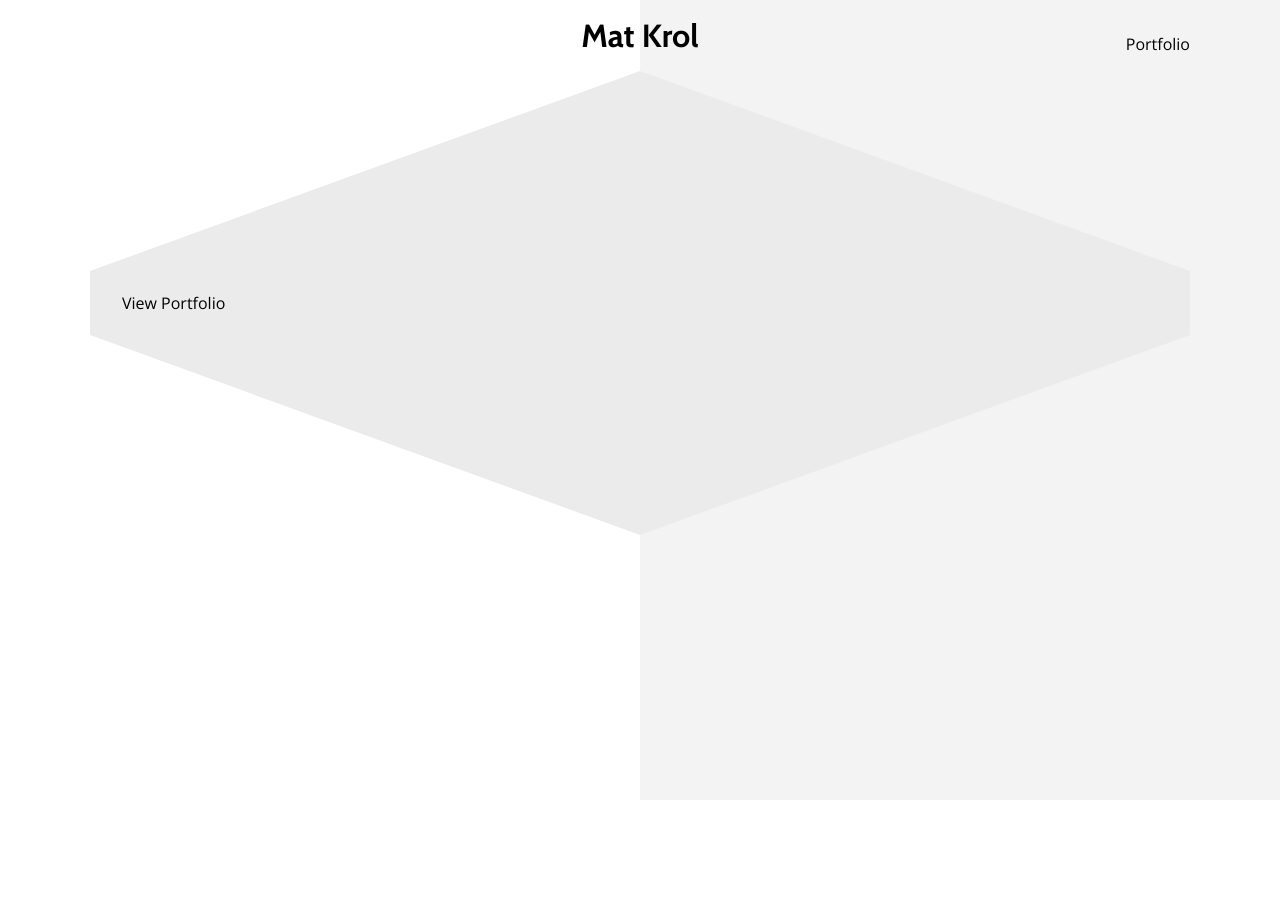
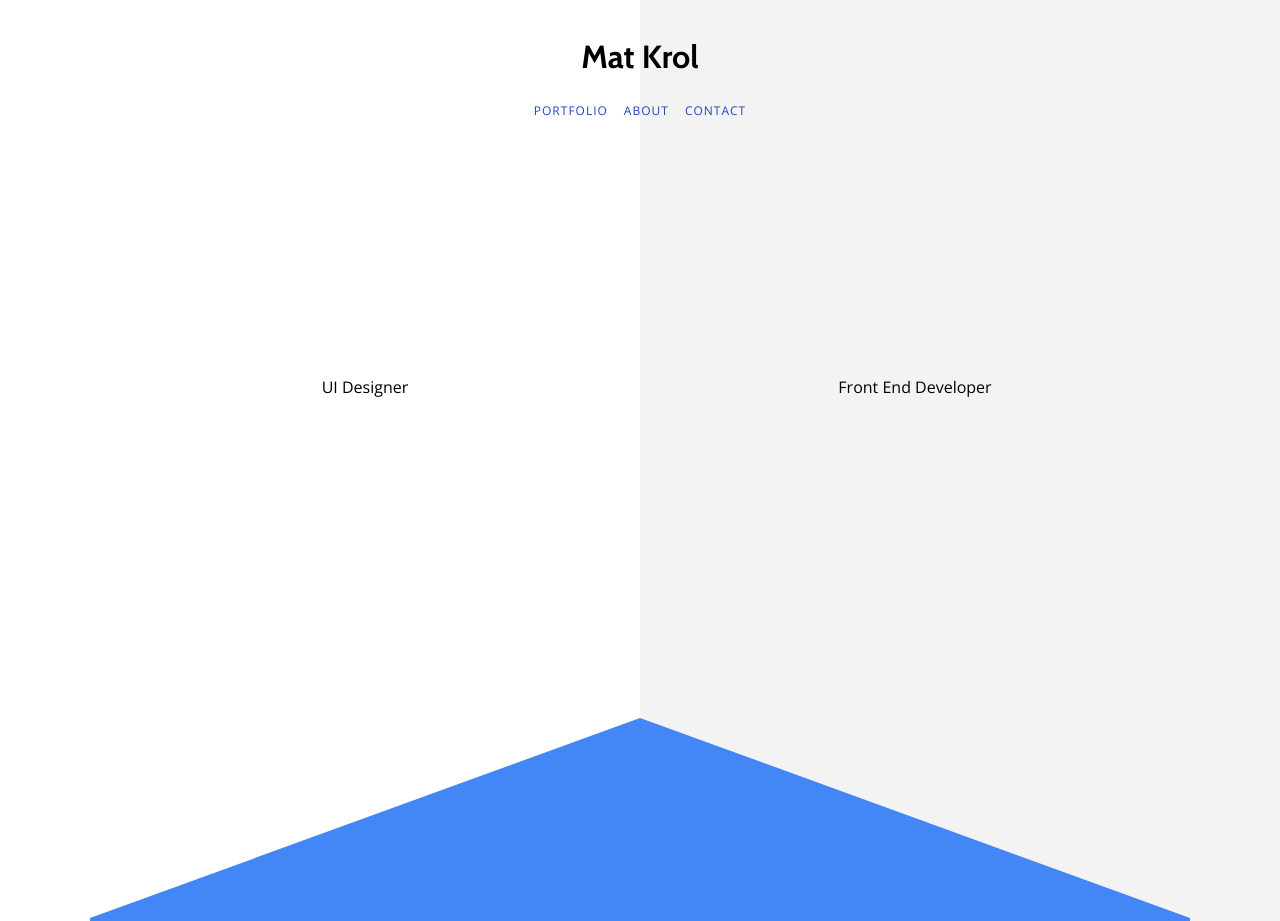
Before and after one commit to mat-krol/portfolio, a Gatsby site: page / in a window 1280 px wide. Shown: the top 921 px of the page. Before the commit the page ends 800 px from the top, so only its background shows below. Built offline with nearby package versions, Linux system fonts and the light colour scheme; Gatsby itself is replaced by a stand-in of ours.

Commit message:
initial setup

```diff
--- /dev/null
+++ b/src/components/block/banner/BlockBanner.js
@@ -0,0 +1,13 @@
+import React from 'react'
+import classes from './BlockBanner.module.css'
+
+function BlockBanner(props) {
+  return (
+    <div className={classes.BlockBanner}>
+      <div>UI Designer</div>
+      <div>Front End Developer</div>
+    </div>
+  )
+}
+
+export default BlockBanner
--- /dev/null
+++ b/src/components/block/banner/BlockBanner.module.css
@@ -0,0 +1,7 @@
+.BlockBanner {
+  max-width: 1100px;
+  margin: 15rem auto 20rem;
+  display: grid;
+  grid-template-columns: 1fr 1fr;
+  text-align: center;
+}
--- a/src/components/block/header/BlockHeader.js
+++ b/src/components/block/header/BlockHeader.js
@@ -7,7 +7,11 @@ function BlockHeader(props) {
       <div className={classes.BlockHeader}>
         <span></span>
         <h1 style={{ justifySelf: "center" }}>Mat Krol</h1>
-        <a href="#portfolio" style={{ justifySelf: "end" }}>Portfolio</a>
+        <div className={classes.BlockHeaderNav}>
+          <a href="#portfolio">Portfolio</a>
+          <a href="#portfolio">About</a>
+          <a href="#portfolio">Contact</a>
+        </div>
       </div>
     </div>
   )
--- a/src/components/block/header/BlockHeader.module.css
+++ b/src/components/block/header/BlockHeader.module.css
@@ -6,20 +6,25 @@
 }
 
 .BlockHeader {
-  display: grid;
-  grid-template-columns: 1fr 1fr 1fr;
+  display: flex;
+  flex-direction: column;
   justify-content: center;
-  align-items: end;
+  align-items: center;
   max-width: 1100px;
   padding: 1rem;
   margin: 0 auto;
 }
 
-.BlockHeader a {
+.BlockHeaderNav a {
   text-decoration: none;
-  color: black;
+  color: #2442bd;
+  text-transform: uppercase;
+  margin: 0 8px;
+  font-size: 12px;
+  letter-spacing: 1px;
+  transition: 1
 }
 
-.BlockHeader > * {
-  margin: 0;
+.BlockHeaderNav a:hover {
+  color: #4287f5;
 }
--- a/src/components/block/portfolio/BlockPortfolio.js
+++ b/src/components/block/portfolio/BlockPortfolio.js
@@ -1,11 +1,17 @@
 import React from 'react'
 import classes from './BlockPortfolio.module.css'
+import _ from 'lodash';
+import BlockPortfolioItem from './item/BlockPortfolioItem';
 
 function BlockPortfolio(props) {
   return (
     <div className={classes.BlockPortfolio} id="portfolio">
       <span id="portfolio">View Portfolio</span>
-
+      <div className={classes.BlockPortfolioContent}>
+        {_.map(list, item => (
+          <BlockPortfolioItem { ...item } />
+        ))}
+        </div>
     </div>
   )
 }
--- a/src/components/block/portfolio/BlockPortfolio.module.css
+++ b/src/components/block/portfolio/BlockPortfolio.module.css
@@ -1,8 +1,16 @@
 .BlockPortfolio {
-  background: #ebebeb;
+  background: #4287f5;
   width: 100%;
   max-width: 1100px;
   padding: 2rem;
   margin: 0 auto;
   box-sizing: border-box;
+  text-align: center;
 }
+
+.BlockPortfolioContent {
+  display: grid;
+  grid-template-columns: 1fr 1fr 1fr;
+  grid-gap: 2rem;
+  margin: 2rem -2rem;
+}
--- a/src/components/block/portfolio/item/BlockPortfolioItem.js
+++ b/src/components/block/portfolio/item/BlockPortfolioItem.js
@@ -3,7 +3,7 @@ import classes from './BlockPortfolioItem.module.css'
 
 function BlockPortfolioItem(props) {
   return (
-    <div className={classes.BlockPortfolioItem} style={{ background: props.color}}>
+    <div className={classes.BlockPortfolioItem}>
     </div>
   )
 }
--- a/src/components/block/portfolio/item/BlockPortfolioItem.module.css
+++ b/src/components/block/portfolio/item/BlockPortfolioItem.module.css
@@ -1,4 +1,5 @@
 .BlockPortfolioItem {
-  width: 366.6px;
-  height: 366.6px;
+  width: 345.6px;
+  height: 345.6px;
+  background: #ffffff20
 }
--- a/src/components/block/separator/BlockSeparator.js
+++ b/src/components/block/separator/BlockSeparator.js
@@ -13,7 +13,7 @@ function BlockSeparator(props) {
         <g clip-path="url(#_clipPath_zYpNHjHQEzDhmPJpokdxYw0hlx8Alyao)">
           <rect x="0" y="0" width="550" height="300" transform="matrix(1,0,0,1,0,0)" fill="rgb(255,255,255)" />
           <rect x="550" y="0" width="550" height="300" transform="matrix(1,0,0,1,0,0)" fill="rgb(243,243,243)" />
-          <polygon points="1100,300,0,300,550,0" fill="rgb(235,235,235)" />
+          <polygon points="1100,300,0,300,550,0" fill="#4287f5" />
         </g>
       </svg>
     </div>
--- a/src/components/view/home/ViewHome.js
+++ b/src/components/view/home/ViewHome.js
@@ -3,11 +3,13 @@ import classes from "./ViewHome.module.css"
 import BlockHeader from "../../block/header/BlockHeader";
 import BlockPortfolio from "../../block/portfolio/BlockPortfolio";
 import BlockSeparator from "../../block/separator/BlockSeparator";
+import BlockBanner from "../../block/banner/BlockBanner";
 
 function ViewHome(props) {
   return (
     <>
       <BlockHeader />
+      <BlockBanner />
       <BlockSeparator />
       <BlockPortfolio />
       <BlockSeparator rotated />
```
